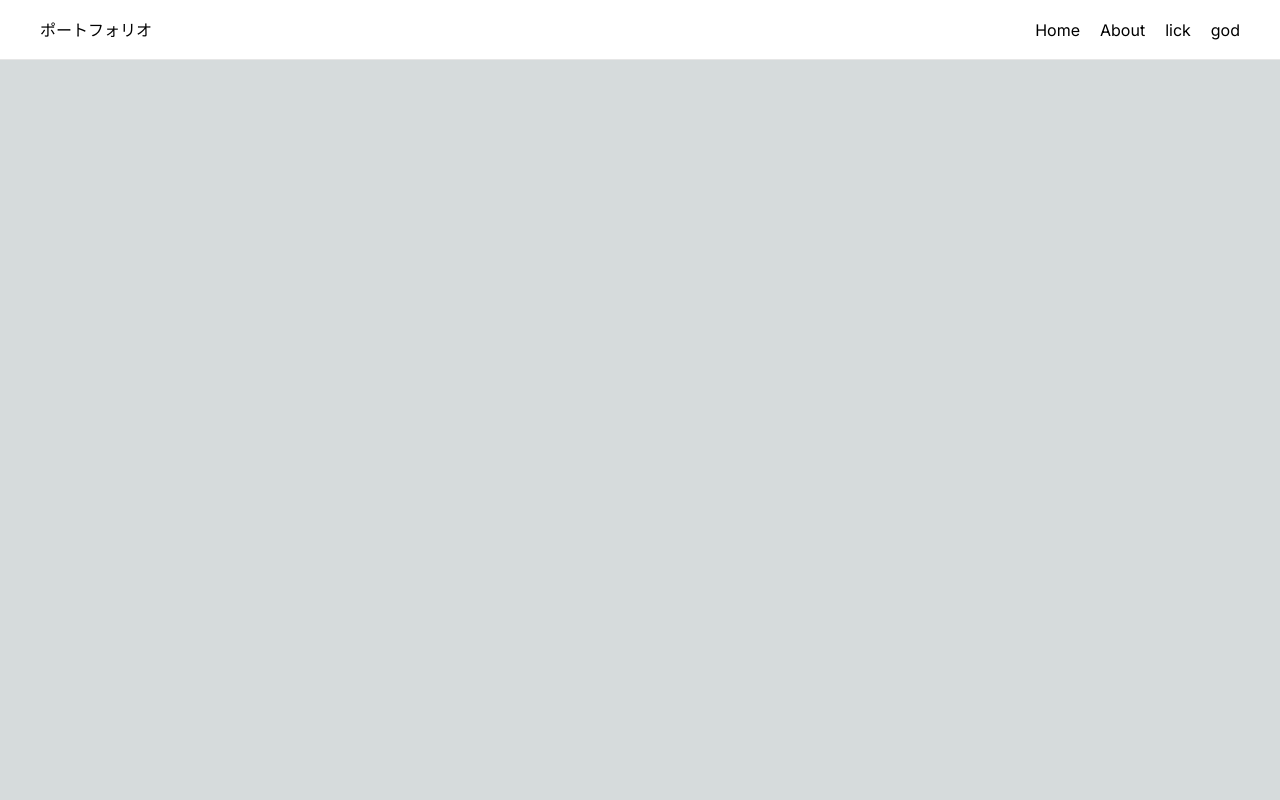
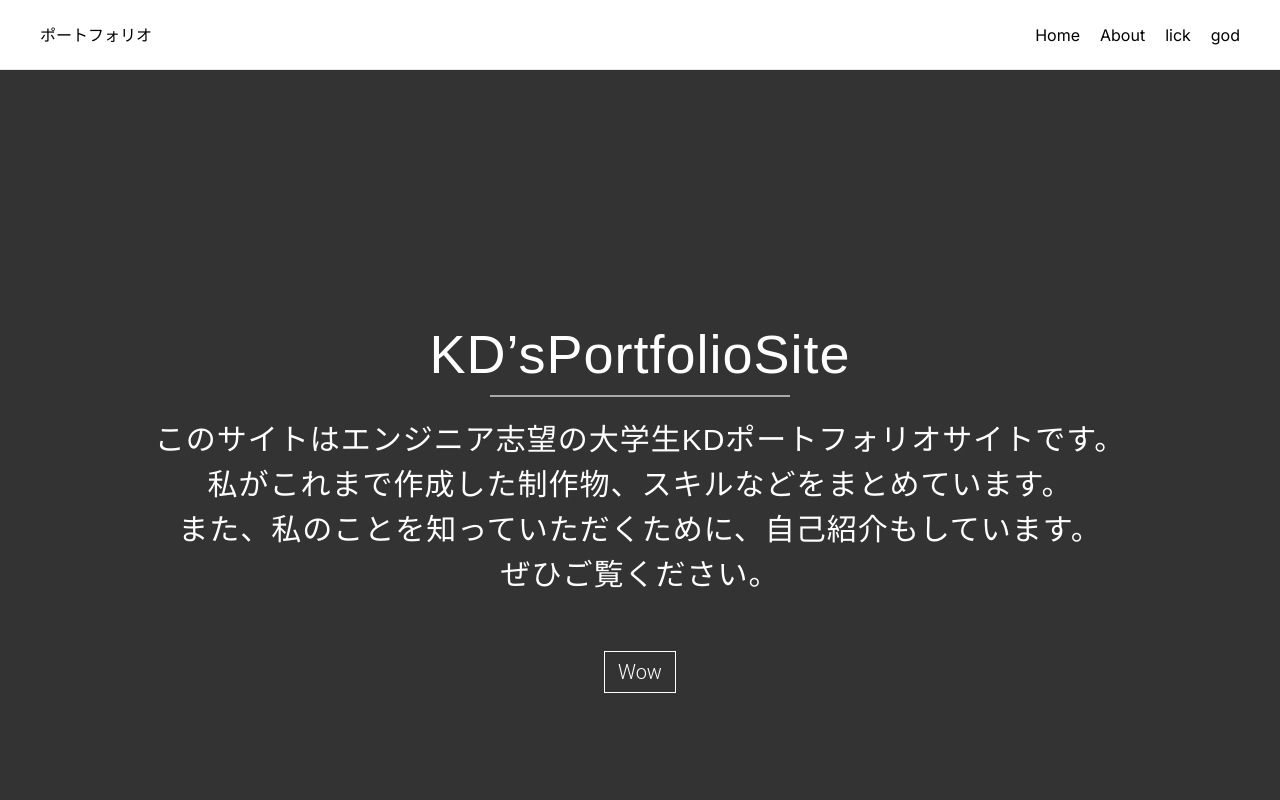
Before and after one commit to s1f102101615/PortfolioSite, a Next.js app: page / in a window 1280 px wide. Shown: the top 800 px of the page. Built offline with nearby package versions, Linux system fonts and the light colour scheme.

Commit message:
Footer作成

```diff
--- /dev/null
+++ b/app/components/Footer.tsx
@@ -0,0 +1,26 @@
+
+import Link from 'next/link';
+import React from 'react';
+import styles from './css/Footer.module.css';
+
+
+const Footer = () => {
+  return (
+    <div className={styles.section}>
+        <div className={styles.slider}>
+            <div className={styles.container}>
+            <h1 className={styles.hero1}>KD&rsquo;sPortfolioSite</h1>
+            <h2 className={styles.hero2}>このサイトはエンジニア志望の大学生KDポートフォリオサイトです。<br />
+            私がこれまで作成した制作物、スキルなどをまとめています。<br />
+            また、私のことを知っていただくために、自己紹介もしています。<br />
+            ぜひご覧ください。
+
+            </h2>
+            <div className={styles.call}><span>Wow</span></div>
+            </div>
+        </div>
+    </div>
+  );
+};
+
+export default Footer;
--- /dev/null
+++ b/app/components/css/Footer.module.css
@@ -0,0 +1,113 @@
+.section {
+    width: 100%;
+}
+
+.section {
+    padding: 70px 0 50px 0;
+    background-color: #f7f7f7;
+}
+
+.slider {
+    background: #333;
+    height: 900px;
+    align-items: center;
+    justify-content: center;
+    display: flex;
+}
+
+.hero1 {
+    font-family: 'Roboto Slab', sans-serif;
+    color: white;
+    font-weight: normal;
+    letter-spacing: 1px;
+    font-size: 54px;
+}
+
+.hero1:after {
+    content: "";
+    width: 300px;
+    position: relative;
+    border-bottom: 1px solid #aaa;
+    text-align: center;
+    margin: auto;
+    margin-top: 15px;
+  }
+
+.hero2 {
+    font-family: 'Roboto Slab', sans-serif;
+    color: white;
+    font-weight: normal;
+    letter-spacing: 1px;
+    font-size: 30px;
+    margin-bottom: 60px;
+}
+
+.call {
+    color: white;
+    display: block;
+    margin-bottom: 20px;
+  }
+
+  .call span {
+    display: inline;
+    border: 1px solid white;
+    padding: 8px 13px;
+    font-size: 20px;
+    transition: background 0.15s linear;
+  }
+
+  .call span:hover {
+    background: rgba(255, 255, 255, 0.1);
+    cursor: pointer;
+  }
+
+.container {
+    text-align: center;
+    position: flex;
+    width: 1170px;
+    margin: 0 auto;
+    color: #444;
+    font-size: 14px;
+    font-weight: 300;
+    font-family: Roboto, 'Open Sans', Arial, sans-serif;
+    overflow: hidden;
+    padding: 30px 0 50px 0;
+}
+
+.section .container {
+    padding: 30px 0 50px 0;
+}
+
+.container > h1:after {
+    content: "";
+    width: 300px;
+    position: relative;
+    border-bottom: 2px solid #aaa;
+    display: block;
+    text-align: center;
+    margin: auto;
+    margin-bottom:20px;
+}
+
+  @media all and (max-width: 768px) {
+    .container {
+      width: 95%;
+    }
+  }
+@media all and (min-width: 768px) {
+    .container {
+      width: 750px;
+    }
+  }
+
+  @media all and (min-width: 992px) {
+    .container {
+      width: 970px;
+    }
+  }
+
+  @media all and (min-width: 1200px) {
+    .container {
+      width: 1170px;
+    }
+  }
--- a/app/components/css/Header.module.css
+++ b/app/components/css/Header.module.css
@@ -1,7 +1,7 @@
 .main {
     background-color: #fff;
     border-bottom: 1px solid #e6e6e6;
-    height: 60px;
+    height: 70px;
     width: 100%;
     z-index: 1;
     align-items: center;
--- a/app/page.tsx
+++ b/app/page.tsx
@@ -1,12 +1,13 @@
 import React from 'react';
 import Header from './components/Header';
+import Footer from './components/Footer';
 
 
 const Home = () => {
   return (
     <div>
       <Header></Header>
-
+      <Footer></Footer>
     </div>
   );
 };
```
